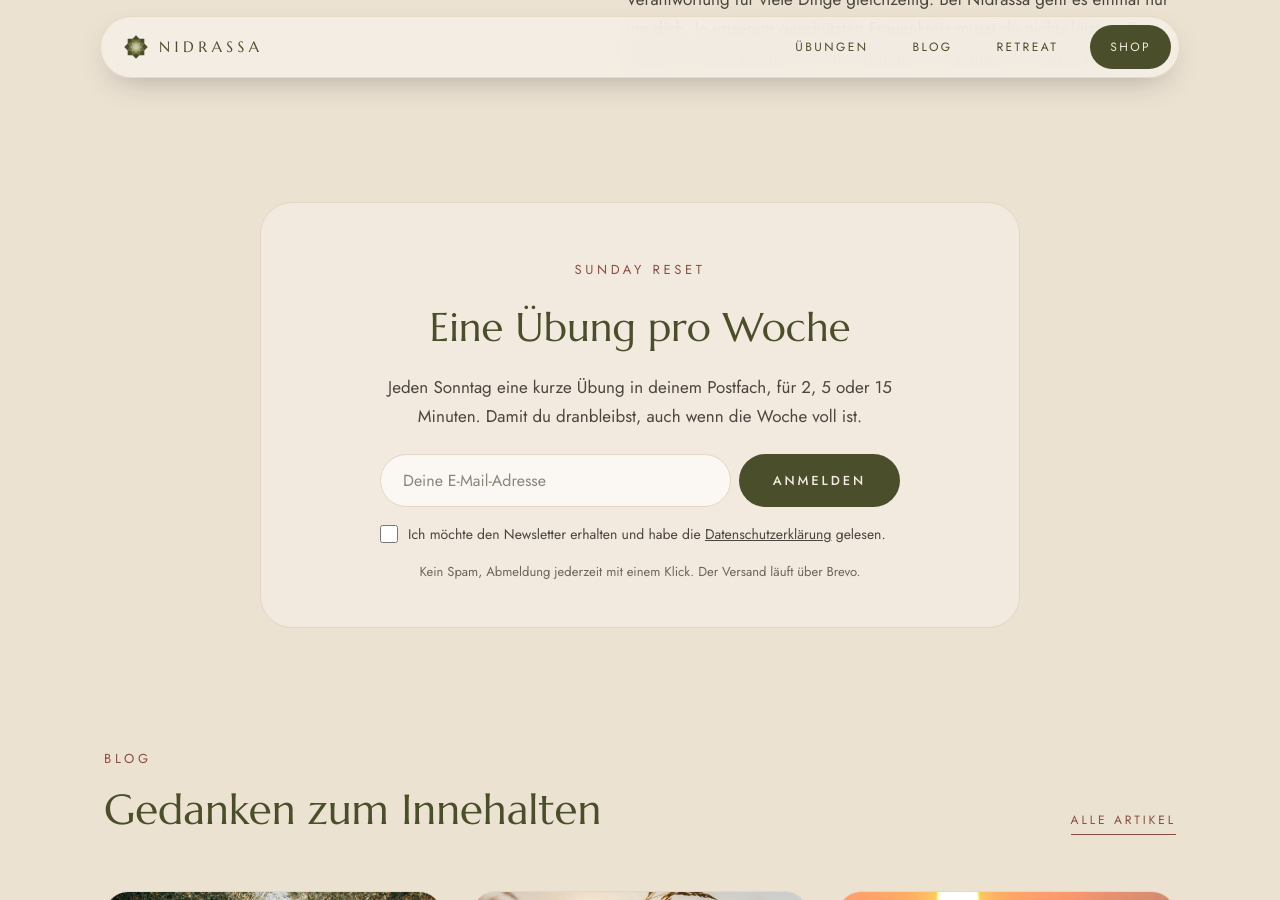
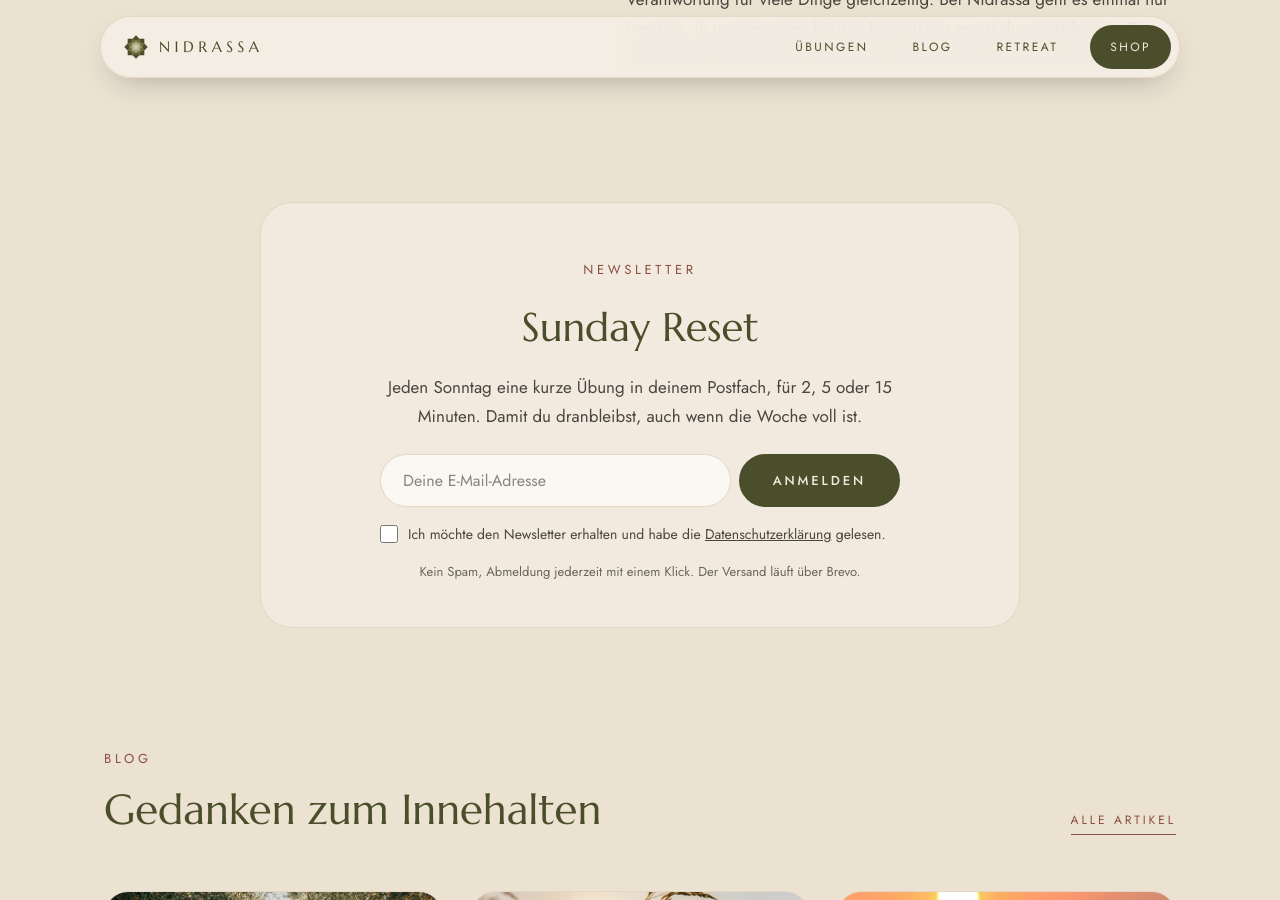
Before and after one commit to Alephantom/nidrassa, a Jekyll site: the page built from index.html, in a window 1280 px wide and 900 px high, scrolled down 5085 px. Built offline with Jekyll 4.4.1, drawn with Linux system fonts in a browser that asks for light colours.

Commit message:
Newsletter card: heading Sunday Reset
Co-Authored-By: Claude Opus 5.5 <noreply@anthropic.com>

```diff
--- a/_includes/newsletter.html
+++ b/_includes/newsletter.html
@@ -4,8 +4,8 @@
 <section class="newsletter" id="newsletter">
   <div class="wrap">
     <div class="news-card">
-      <p class="eyebrow">Sunday Reset</p>
-      <h2>Eine Übung pro Woche</h2>
+      <p class="eyebrow">Newsletter</p>
+      <h2>Sunday Reset</h2>
       <p>Jeden Sonntag eine kurze Übung in deinem Postfach, für 2, 5 oder 15 Minuten. Damit du dranbleibst, auch wenn die Woche voll ist.</p>
       {%- comment -%}
         Sends straight to Brevo (no Brevo script, fonts or styles are loaded).
```
